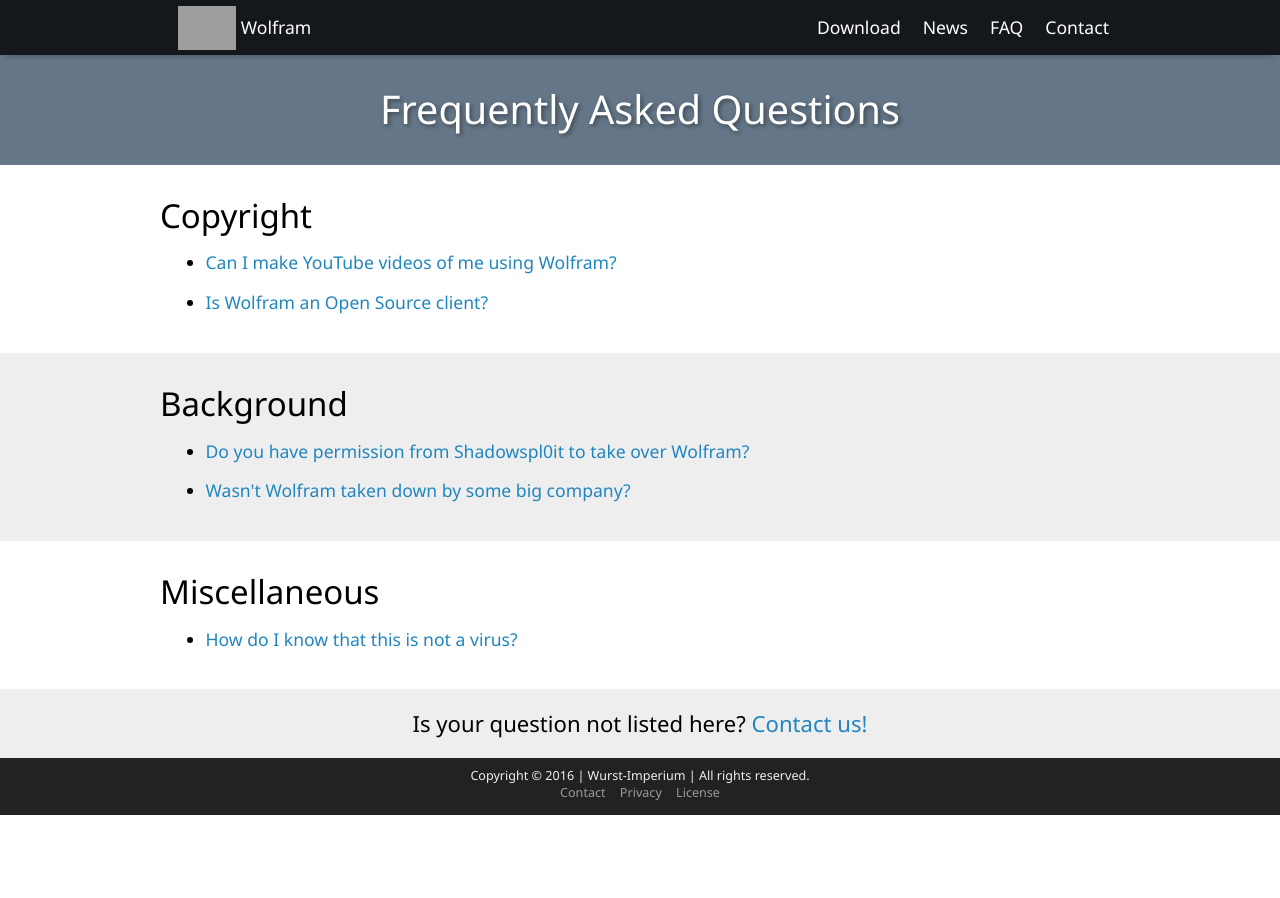
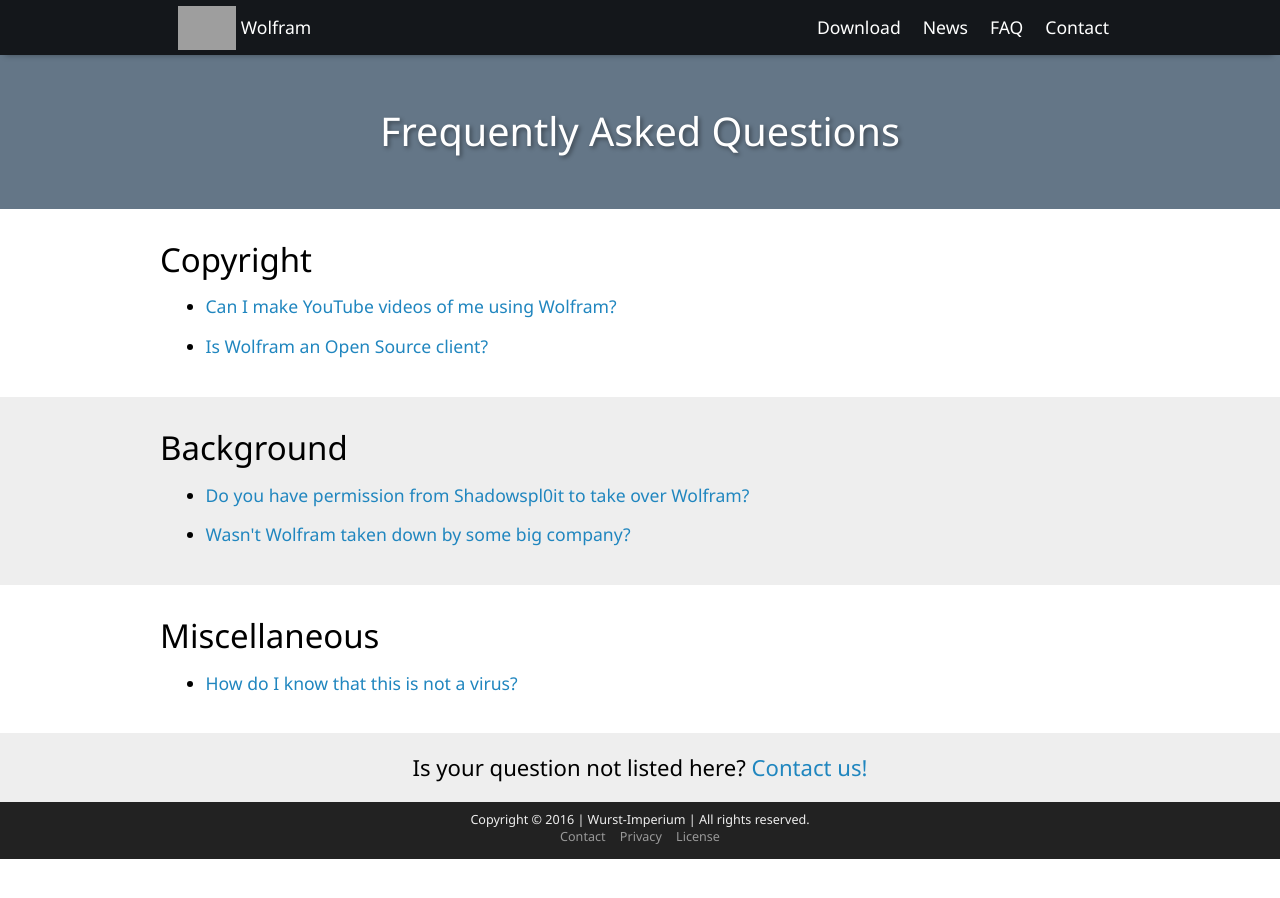
Before and after one commit to Wurst-Imperium/WolframClient.net, a Jekyll site: the page built from faq.html, in a window 1280 px wide. Built offline with Jekyll 4.4.1, drawn with Linux system fonts in a browser that asks for light colours; grey boxes are pictures that could not be loaded.

Commit message:
:art: Update /faq header

```diff
--- a/faq.html
+++ b/faq.html
@@ -3,12 +3,12 @@ title: Frequently Asked Questions
 layout: bare
 permalink: /faq/
 ---
-<div class="bg-steel fg-white">
+<header class="bg-steel fg-white">
 	<div style="width: 100%;height: 3.125rem;"></div>
-	<div class="container padding20 no-padding-left no-padding-right">
+	<div class="container padding40 no-padding-left no-padding-right">
 		<h1 class="align-center text-shadow">{{ page.title }}</h1>
 	</div>
-</div>
+</header>
 {% assign faq = site.questions | group_by: "category" %}
 {% for category in faq %}
   {% assign modulo = forloop.index0 | modulo: 2 %}
```
